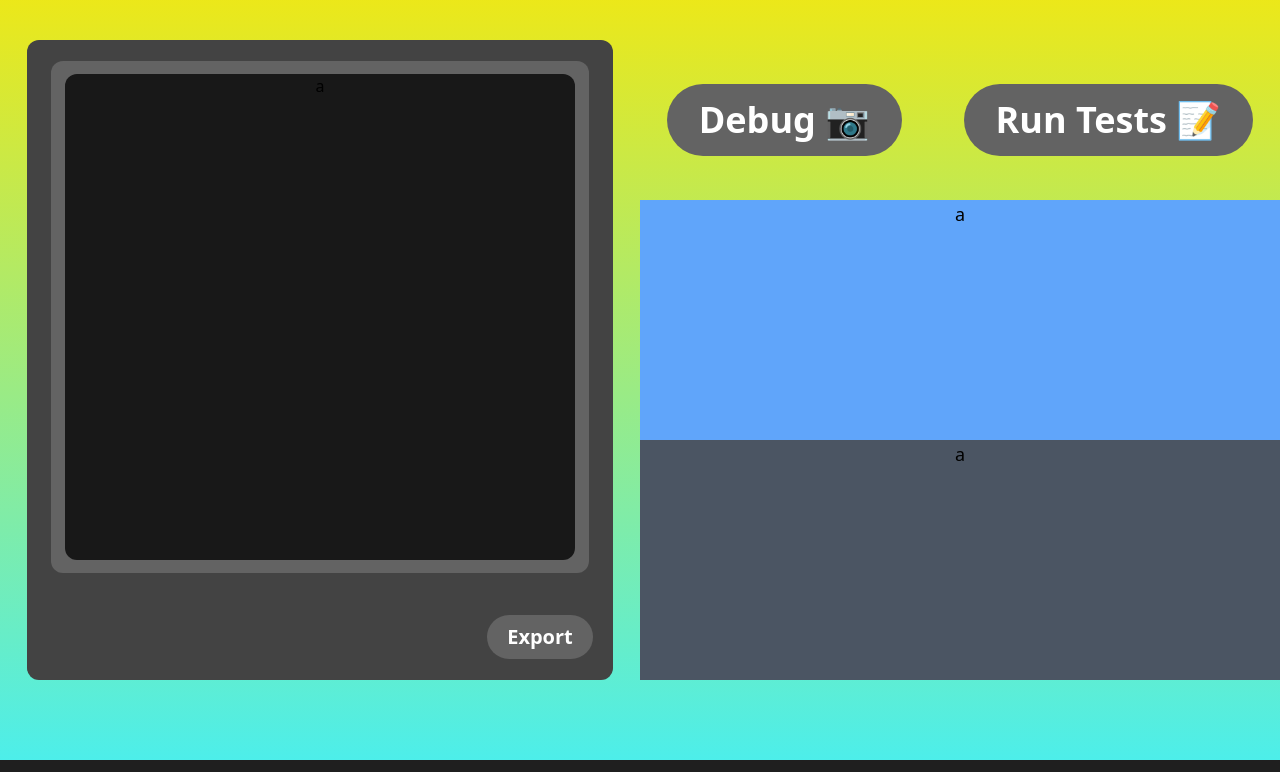
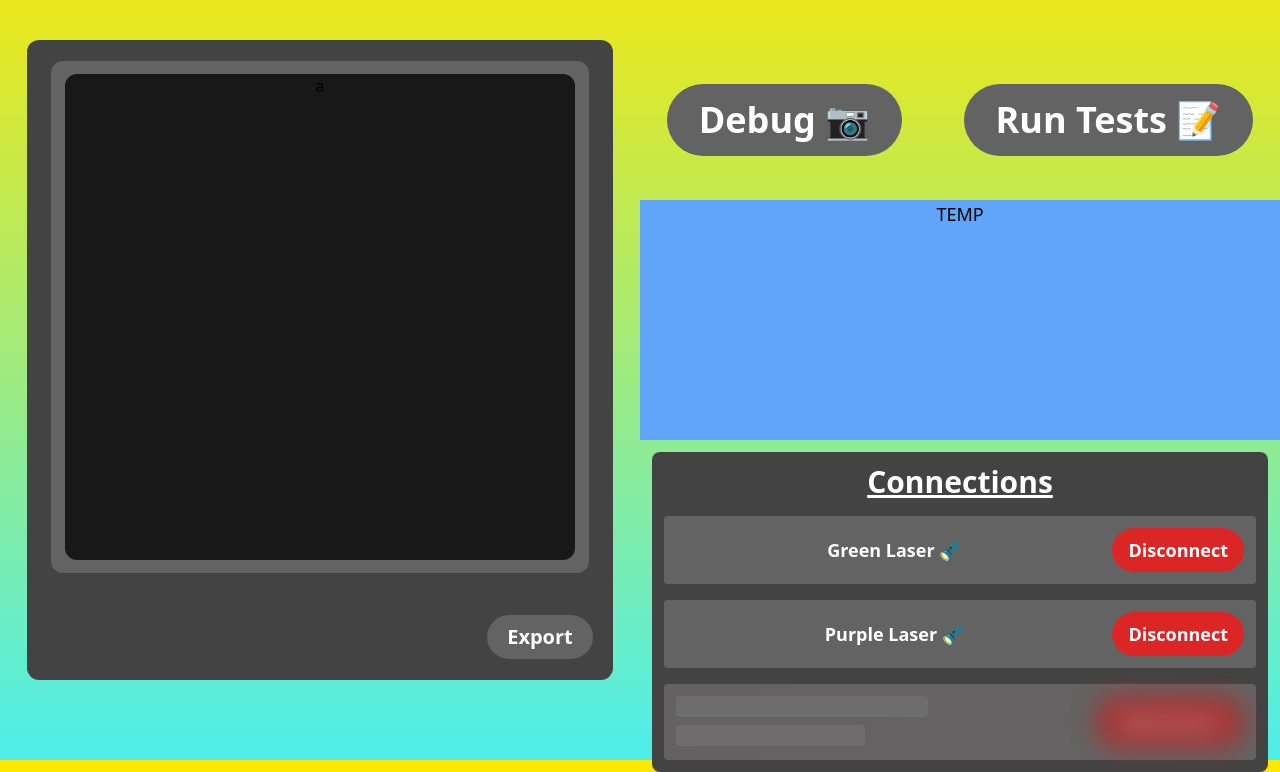
Before and after one commit to aidanvancil/virtual_graffiti, a Django app: page /admin_panel/ in a window 1280 px wide. Shown: the part 92-864 px from the top of the page. Run offline with Django 4.2, Linux system fonts and the light colour scheme; the visitor is signed in with stand-in values (Sample User, id 1); some libraries are stand-ins or nearby versions.

Commit message:
add: connections tab on admin_panel

```diff
--- a/app/templates/admin_panel.html
+++ b/app/templates/admin_panel.html
@@ -21,8 +21,34 @@
             <div class="bg-[#636363] rounded-full px-10 py-4 text-xl font-bold text-white sm:py-2 md:px-6 md:text-lg md:py-3 lg:py-4 lg:px-8 lg:text-4xl hover:text-gray-700">Debug 📷</div>
             <div class="bg-[#636363] rounded-full px-10 py-4 text-xl font-bold text-white sm:py-2 md:px-6 md:text-lg md:py-3 lg:py-4 lg:px-8 lg:text-4xl hover:text-gray-700">Run Tests 📝</div>
         </div>
-        <div class="h-[37.5%] bg-blue-400 sm:text-sm md:text-base lg:text-lg">a</div>
-        <div class="h-[37.5%] bg-gray-600 sm:text-sm md:text-base lg:text-lg">a</div>
+        <div class="sm:h-[37.5%] h-[75%] bg-blue-400 sm:text-sm md:text-base lg:text-lg">TEMP</div>
+        <div class="sm:block hidden h-[37.5%]  rounded-lg text-white text-lg p-3">
+            <div class="rounded-lg bg-[#434343]  items-center mx-auto p-3 justify-between">
+                <div class="underline text-3xl font-bold mb-4">Connections</div>
+
+                <div class="flex items-center bg-[#636363] font-bold text-lg rounded p-3 mb-4">
+                    <div class="flex-grow">Green Laser 🔦</div>
+                    <button class="p-2 px-4 bg-red-600 rounded-full">Disconnect</button>
+                </div>
+
+                <div class="flex items-center bg-[#636363] font-bold text-lg rounded p-3 mb-4">
+                    <div class="flex-grow">Purple Laser 🔦</div>
+                    <button class="p-2 px-4 bg-red-600 rounded-full">Disconnect</button>
+                </div>
+
+                <div class="items-center rounded animate-pulse">
+                    <div class="flex flex-col md:flex-row bg-gradient-to-r from-[#747171] via-[#757272] to-[#777373] p-3 rounded">
+                        <div class="w-full md:w-2/3 mb-2 md:mb-0 md:mr-4">
+                            <div class="h-4 md:h-2/5 w-full md:w-2/3 mb-2 bg-[#838383] rounded"></div>
+                            <div class="h-4 md:h-2/5 w-full md:w-1/2 bg-[#838383] rounded"></div>
+                        </div>
+                        <div class="flex-grow"></div>
+                        <button class="p-2 px-4 md:p-3 md:px-6 bg-red-600 rounded-full blur-md font-bold">Disconnect</button>
+                    </div>
+                </div>
+
+            </div>
+        </div>
 
     </div>
 </div>
```
